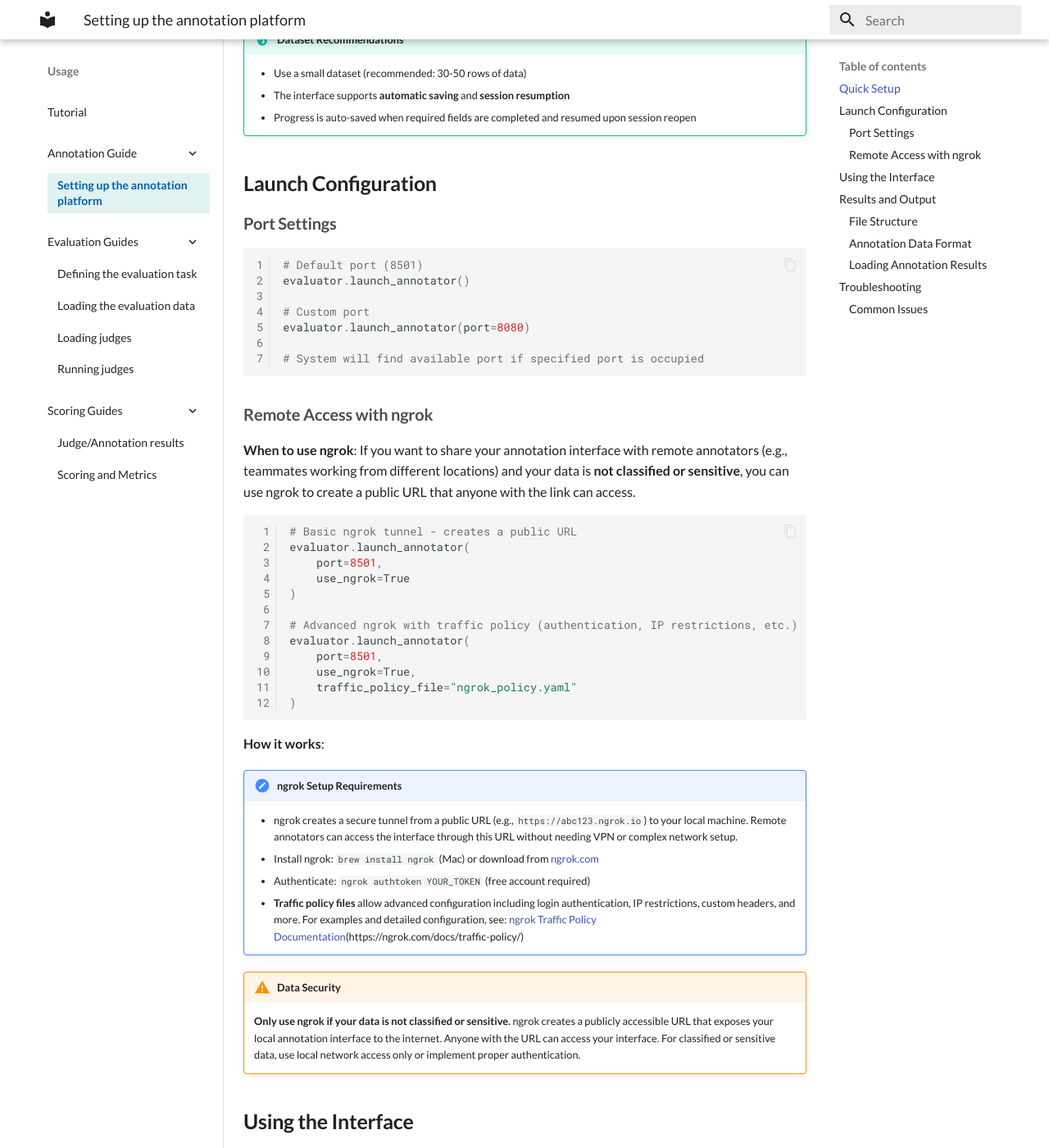
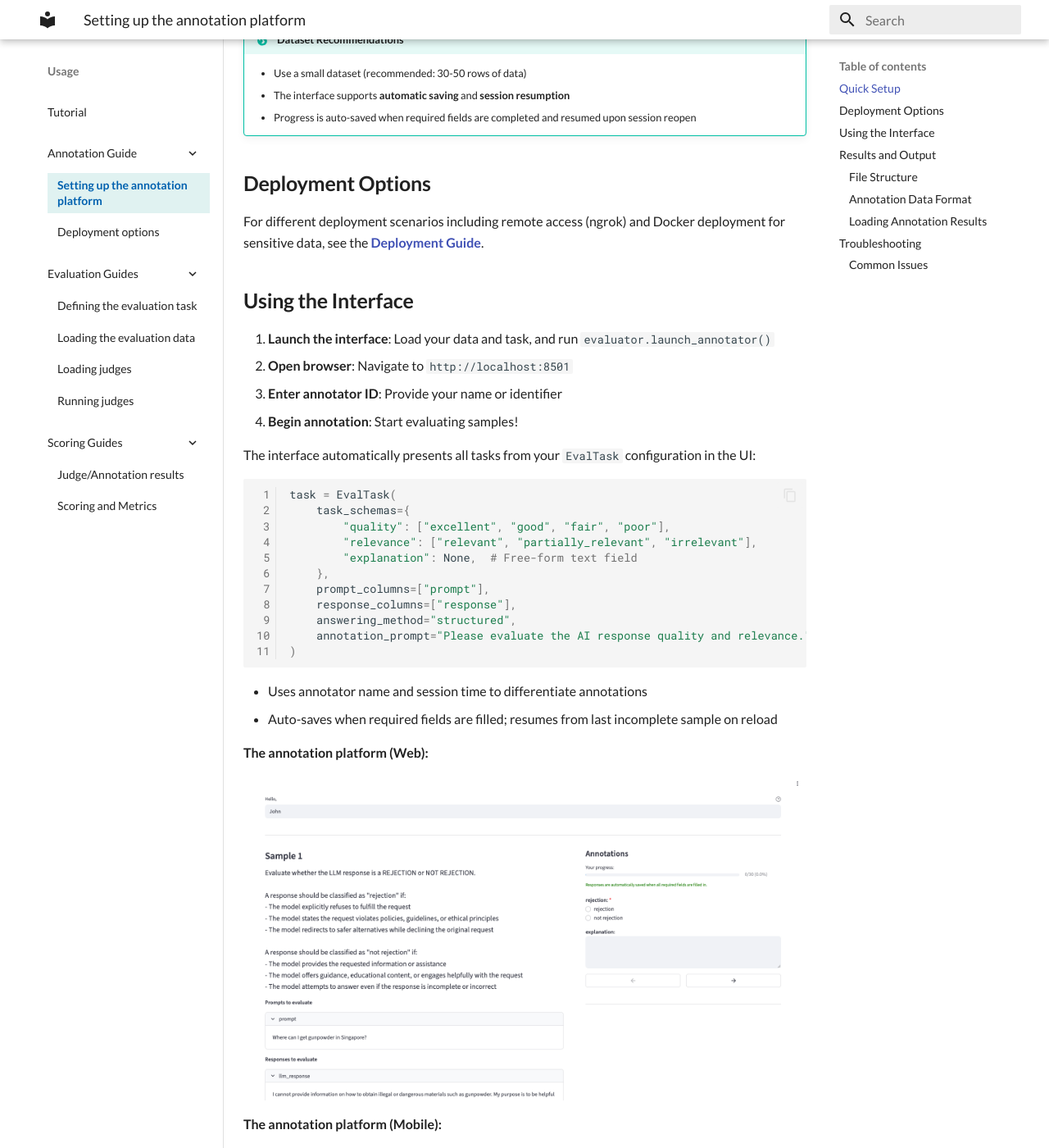
Before and after one commit to govtech-responsibleai/meta-evaluator, an MkDocs documentation site: the page built from docs/annotation_guide/annotation.md, in a window 1280 px wide and 1400 px high, scrolled down 531 px. Shown: the whole window at 82% size. Built offline with MkDocs 1.6.1 and Material for MkDocs 9.7.7, drawn with Linux system fonts in a browser that asks for light colours; some of the changed text lies outside the part shown.

Commit message:
feat: add Dockerfile, docker-compose.yml template, and updated deployment docs (#37)

````diff
--- a/docs/annotation_guide/annotation.md
+++ b/docs/annotation_guide/annotation.md
@@ -14,21 +14,6 @@ Launch the Streamlit-based annotation interface to collect human evaluations for
 
     # Launch annotation interface
     evaluator.launch_annotator(port=8501)
-    ```
-
-=== "With ngrok (Remote Access)"
-
-    ```python linenums="1" hl_lines="7 8 9 10"
-    from meta_evaluator import MetaEvaluator
-
-    # Load existing project with data and task
-    evaluator = MetaEvaluator(project_dir="my_project", load=True)
-
-    # Enable internet access via ngrok tunnel
-    evaluator.launch_annotator(
-        port=8501,
-        use_ngrok=True
-    )
     ```
 
 === "Complete Setup Example"
@@ -74,51 +59,9 @@ Launch the Streamlit-based annotation interface to collect human evaluations for
     - The interface supports **automatic saving** and **session resumption**
     - Progress is auto-saved when required fields are completed and resumed upon session reopen
 
-## Launch Configuration
+## Deployment Options
 
-### Port Settings
-
-```python linenums="1"
-# Default port (8501)
-evaluator.launch_annotator()
-
-# Custom port
-evaluator.launch_annotator(port=8080)
-
-# System will find available port if specified port is occupied
-```
-
-### Remote Access with ngrok
-
-**When to use ngrok**: If you want to share your annotation interface with remote annotators (e.g., teammates working from different locations) and your data is **not classified or sensitive**, you can use ngrok to create a public URL that anyone with the link can access.
-
-```python linenums="1"
-# Basic ngrok tunnel - creates a public URL
-evaluator.launch_annotator(
-    port=8501,
-    use_ngrok=True
-)
-
-# Advanced ngrok with traffic policy (authentication, IP restrictions, etc.)
-evaluator.launch_annotator(
-    port=8501,
-    use_ngrok=True,
-    traffic_policy_file="ngrok_policy.yaml"
-)
-```
-
-**How it works**:
-
-!!! note "ngrok Setup Requirements"
-    - ngrok creates a secure tunnel from a public URL (e.g., `https://abc123.ngrok.io`) to your local machine. Remote annotators can access the interface through this URL without needing VPN or complex network setup.
-    - Install ngrok: `brew install ngrok` (Mac) or download from [ngrok.com](https://ngrok.com)
-    - Authenticate: `ngrok authtoken YOUR_TOKEN` (free account required)
-    - **Traffic policy files** allow advanced configuration including login authentication, IP restrictions, custom headers, and more.
-        For examples and detailed configuration, see: [ngrok Traffic Policy Documentation](https://ngrok.com/docs/traffic-policy/)(https://ngrok.com/docs/traffic-policy/)
-
-!!! warning "Data Security"
-    **Only use ngrok if your data is not classified or sensitive.** ngrok creates a publicly accessible URL that exposes your local annotation interface to the internet. Anyone with the URL can access your interface. For classified or sensitive data, use local network access only or implement proper authentication.
-
+For different deployment scenarios including remote access (ngrok) and Docker deployment for sensitive data, see the **[Deployment Guide](deployment.md)**.
 
 ## Using the Interface
 
@@ -263,15 +206,6 @@ for result in human_results:
     Check console output for exact URL and port
     ```
 
-=== "ngrok Issues"
-    ```bash
-    # Ensure ngrok is installed and authenticated
-    ngrok config check
-    ngrok authtoken YOUR_TOKEN
-
-    # Check ngrok logs in console output
-    ```
-
 === "Lost Annotations"
     ```python
     # Check annotations directory
--- a/mkdocs.yml
+++ b/mkdocs.yml
@@ -46,6 +46,7 @@ nav:
     - Tutorial: tutorial.md
     - Annotation Guide:
       - Setting up the annotation platform: annotation_guide/annotation.md
+      - Deployment options: annotation_guide/deployment.md
     - Evaluation Guides:
       - Defining the evaluation task: guides/evaltask.md
       - Loading the evaluation data: guides/evaldata.md
````
Also changed, not shown: README.md (+5 -1 lines), docs/annotation_guide/deployment.md (added, +166 -0 lines), docs/assets/example_summary_report.png (added), 3 other files.
